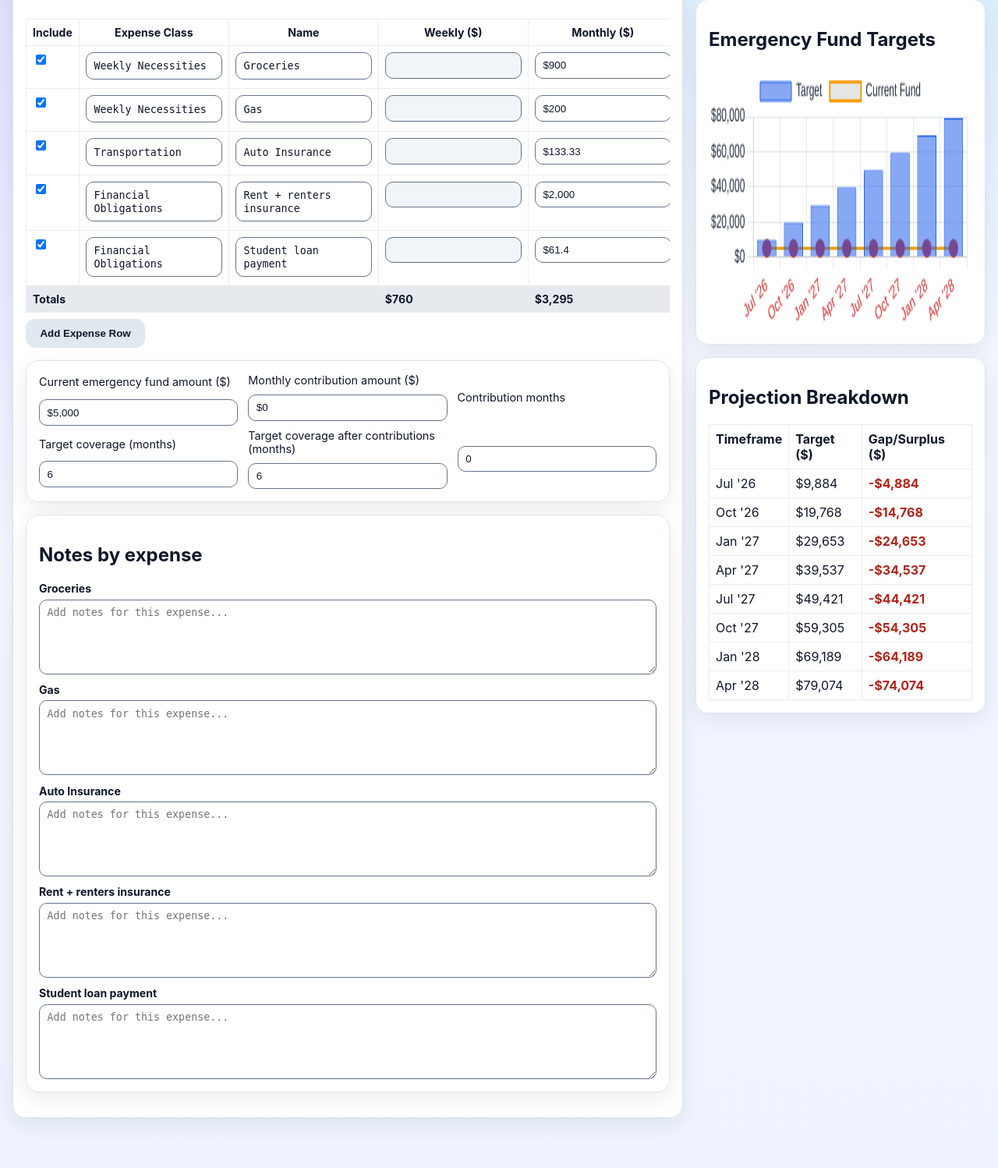
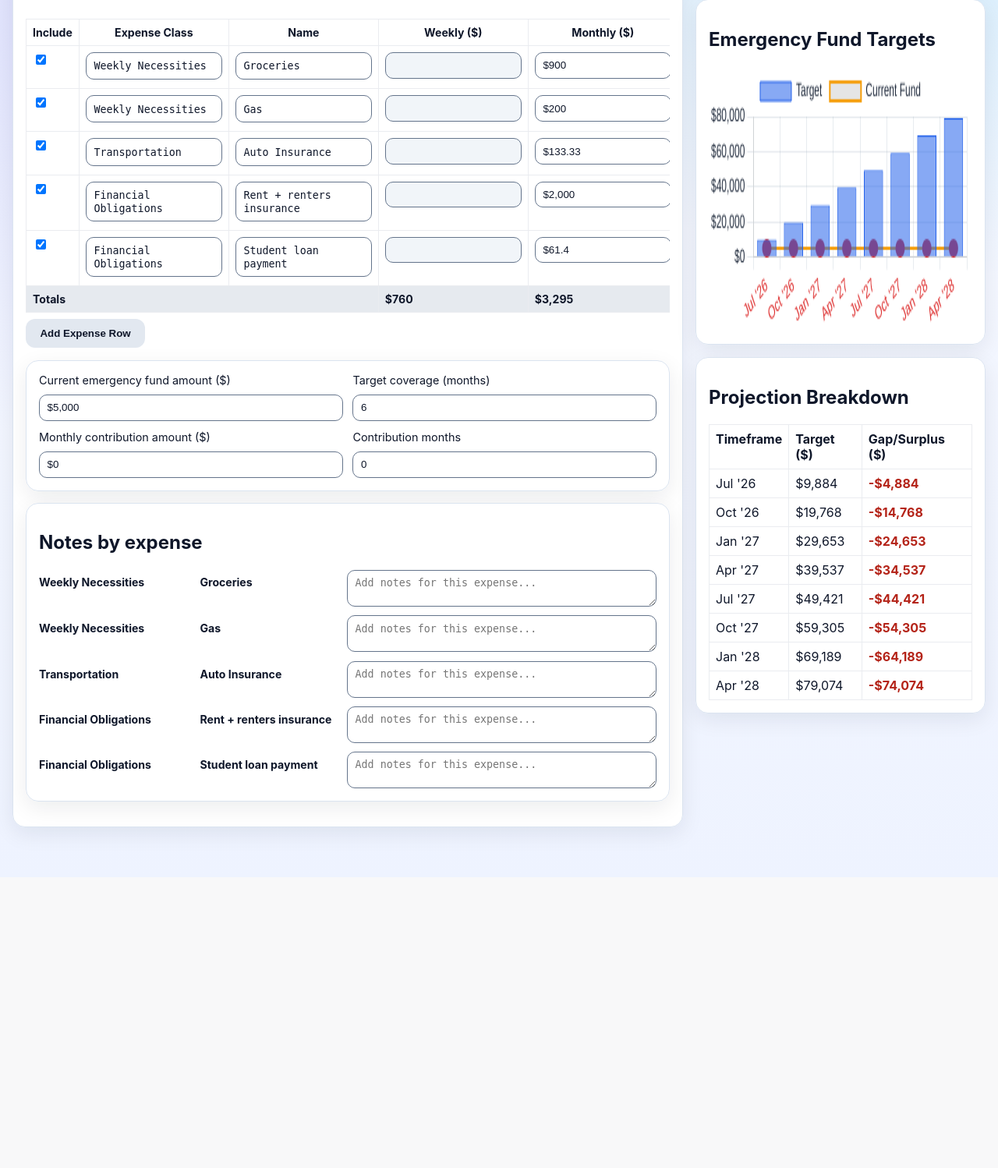
Before and after one commit to sammus46/Financial-Modeling, a Flask app: page /apps/emergency-fund in a window 1280 px wide. Shown: the part 192-1690 px from the top of the page at 78% size. After the commit the page ends 1275 px from the top, so only its background shows below. Run offline with Flask 3, Linux system fonts and the light colour scheme.

Commit message:
Refine emergency fund controls and notes layout

```diff
--- a/app.py
+++ b/app.py
@@ -247,17 +247,12 @@ def parse_emergency_fund_inputs(payload: dict) -> tuple[list[EmergencyExpense],
     if current_target_coverage_months < 0:
         raise ValidationError("Current target coverage months cannot be negative.")
 
-    contribution_target_coverage_months = _parse_float(payload, "contribution_target_coverage_months", default=6.0)
-    if contribution_target_coverage_months < 0:
-        raise ValidationError("Contribution target coverage months cannot be negative.")
-
     return (
         included,
         current_fund_amount,
         monthly_contribution_amount,
         contribution_months,
         current_target_coverage_months,
-        contribution_target_coverage_months,
     )
 
 
@@ -267,7 +262,6 @@ def calculate_emergency_fund(
     monthly_contribution_amount: float,
     contribution_months: int,
     current_target_coverage_months: float,
-    contribution_target_coverage_months: float,
 ) -> dict:
     monthly_amounts = [_to_monthly_amount(expense.weekly_amount, expense.monthly_amount) for expense in expenses]
     total_monthly = sum(monthly_amounts)
@@ -295,8 +289,8 @@ def calculate_emergency_fund(
     projected_horizon_fund = current_fund_amount + monthly_contribution_amount * contribution_horizon_months
     projected_horizon_coverage = (projected_horizon_fund / total_monthly) if total_monthly > 0 else 0.0
     contribution_ratio = (
-        projected_horizon_coverage / contribution_target_coverage_months
-        if contribution_target_coverage_months > 0
+        projected_horizon_coverage / current_target_coverage_months
+        if current_target_coverage_months > 0
         else 0.0
     )
 
@@ -318,7 +312,6 @@ def calculate_emergency_fund(
         "monthly_contribution_amount": monthly_contribution_amount,
         "contribution_months": contribution_months,
         "current_target_coverage_months": current_target_coverage_months,
-        "contribution_target_coverage_months": contribution_target_coverage_months,
         "projected_horizon_coverage_months": projected_horizon_coverage,
     }
 
@@ -611,7 +604,6 @@ def emergency_fund_calculate() -> tuple:
             monthly_contribution_amount,
             contribution_months,
             current_target_coverage_months,
-            contribution_target_coverage_months,
         ) = parse_emergency_fund_inputs(payload)
         result = calculate_emergency_fund(
             expenses,
@@ -619,7 +611,6 @@ def emergency_fund_calculate() -> tuple:
             monthly_contribution_amount,
             contribution_months,
             current_target_coverage_months,
-            contribution_target_coverage_months,
         )
     except ValidationError as exc:
         return jsonify({"error": str(exc)}), 400
--- a/static/emergency_fund.js
+++ b/static/emergency_fund.js
@@ -14,7 +14,6 @@ const currentFundInput = document.getElementById("current_fund_amount");
 const monthlyContributionInput = document.getElementById("monthly_contribution_amount");
 const contributionMonthsInput = document.getElementById("contribution_months");
 const currentTargetCoverageMonthsInput = document.getElementById("current_target_coverage_months");
-const contributionTargetCoverageMonthsInput = document.getElementById("contribution_target_coverage_months");
 const expenseNotesList = document.getElementById("expense-notes-list");
 const totalWeeklyEl = document.getElementById("table-total-weekly");
 const totalMonthlyEl = document.getElementById("table-total-monthly");
@@ -233,8 +232,12 @@ function createRow(row = {}) {
 }
 
 function getNoteLabel(row) {
+  const expenseClass = row.querySelector("td:nth-child(2) textarea")?.value.trim();
   const name = row.querySelector("td:nth-child(3) textarea")?.value.trim();
-  return name || "Untitled expense";
+  return {
+    expenseClass: expenseClass || "Uncategorized",
+    name: name || "Untitled expense",
+  };
 }
 
 function createExpenseNoteRow(row) {
@@ -242,10 +245,14 @@ function createExpenseNoteRow(row) {
   noteRow.className = "expense-note-row";
   noteRow.dataset.rowId = row.dataset.rowId;
 
-  const label = document.createElement("label");
-  label.className = "expense-note-row-label";
-  label.textContent = getNoteLabel(row);
-  label.htmlFor = `expense-note-${row.dataset.rowId}`;
+  const noteLabel = getNoteLabel(row);
+  const classLabel = document.createElement("p");
+  classLabel.className = "expense-note-row-label expense-note-class-label";
+  classLabel.textContent = noteLabel.expenseClass;
+
+  const nameLabel = document.createElement("p");
+  nameLabel.className = "expense-note-row-label expense-note-name-label";
+  nameLabel.textContent = noteLabel.name;
 
   const textarea = document.createElement("textarea");
   textarea.id = `expense-note-${row.dataset.rowId}`;
@@ -262,7 +269,7 @@ function createExpenseNoteRow(row) {
   });
   attachAutoGrow(textarea);
 
-  noteRow.append(label, textarea);
+  noteRow.append(classLabel, nameLabel, textarea);
   return noteRow;
 }
 
@@ -280,9 +287,14 @@ function syncExpenseNotesRows() {
     if (!noteRow) {
       noteRow = createExpenseNoteRow(row);
     }
-    const label = noteRow.querySelector(".expense-note-row-label");
-    if (label) {
-      label.textContent = getNoteLabel(row);
+    const noteLabel = getNoteLabel(row);
+    const classLabel = noteRow.querySelector(".expense-note-class-label");
+    const nameLabel = noteRow.querySelector(".expense-note-name-label");
+    if (classLabel) {
+      classLabel.textContent = noteLabel.expenseClass;
+    }
+    if (nameLabel) {
+      nameLabel.textContent = noteLabel.name;
     }
     return noteRow;
   });
@@ -312,7 +324,6 @@ function saveState() {
     monthly_contribution_amount: parseCurrencyInput(monthlyContributionInput.value),
     contribution_months: Number(contributionMonthsInput.value || 0),
     current_target_coverage_months: Number(currentTargetCoverageMonthsInput.value || 0),
-    contribution_target_coverage_months: Number(contributionTargetCoverageMonthsInput.value || 0),
     expenses: collectExpenses(),
   };
   localStorage.setItem(STORAGE_KEY, JSON.stringify(payload));
@@ -529,7 +540,6 @@ async function calculateEmergencyFund() {
   const monthlyContribution = Number(parseCurrencyInput(monthlyContributionInput.value) || 0);
   const contributionMonths = Number(contributionMonthsInput.value || 0);
   const currentTargetCoverageMonths = Number(currentTargetCoverageMonthsInput.value || 0);
-  const contributionTargetCoverageMonths = Number(contributionTargetCoverageMonthsInput.value || 0);
 
   try {
     const response = await fetch("/api/emergency-fund/calculate", {
@@ -540,7 +550,6 @@ async function calculateEmergencyFund() {
         monthly_contribution_amount: monthlyContribution,
         contribution_months: contributionMonths,
         current_target_coverage_months: currentTargetCoverageMonths,
-        contribution_target_coverage_months: contributionTargetCoverageMonths,
         expenses: collectExpenses(),
       }),
     });
@@ -567,13 +576,12 @@ function initialize() {
   monthlyContributionInput.value = formatCurrencyInput(state?.monthly_contribution_amount ?? monthlyContributionInput.value);
   contributionMonthsInput.value = String(Math.max(0, Number(state?.contribution_months ?? (contributionMonthsInput.value || 0))));
   currentTargetCoverageMonthsInput.value = String(Math.max(0, Number(state?.current_target_coverage_months ?? (currentTargetCoverageMonthsInput.value || 0))));
-  contributionTargetCoverageMonthsInput.value = String(Math.max(0, Number(state?.contribution_target_coverage_months ?? (contributionTargetCoverageMonthsInput.value || 0))));
   addRowButton.addEventListener("click", () => {
     createRow({ enabled: true, active_period: "monthly" });
     saveState();
   });
   calculateButton.addEventListener("click", calculateEmergencyFund);
-  [currentFundInput, monthlyContributionInput, contributionMonthsInput, currentTargetCoverageMonthsInput, contributionTargetCoverageMonthsInput].forEach((input) => {
+  [currentFundInput, monthlyContributionInput, contributionMonthsInput, currentTargetCoverageMonthsInput].forEach((input) => {
     input.addEventListener("input", debounceSaveState);
     input.addEventListener("change", saveState);
   });
--- a/static/styles.css
+++ b/static/styles.css
@@ -822,17 +822,12 @@ body.dark-mode #projection-table td.gap-negative {
 
 .emergency-controls {
   display: grid;
-  grid-template-columns: repeat(auto-fit, minmax(220px, 1fr));
+  grid-template-columns: repeat(2, minmax(220px, 1fr));
   gap: 0.8rem;
 }
 
-.emergency-controls .control-card {
-  display: grid;
-  gap: 0.65rem;
-}
-
 .emergency-controls input {
-  max-width: 16rem;
+  max-width: 100%;
 }
 
 .expense-notes-list {
@@ -842,12 +837,36 @@ body.dark-mode #projection-table td.gap-negative {
 
 .expense-note-row {
   display: grid;
-  gap: 0.35rem;
+  grid-template-columns: minmax(0, 1.1fr) minmax(0, 1fr) minmax(260px, 2.2fr);
+  gap: 0.5rem;
+  align-items: start;
 }
 
 .expense-note-row-label {
   font-size: 0.88rem;
   font-weight: 650;
+  margin: 0;
+  padding-top: 0.5rem;
+  overflow-wrap: anywhere;
+}
+
+.expense-note-row textarea {
+  min-height: 2.5rem;
+  resize: vertical;
+}
+
+@media (max-width: 860px) {
+  .emergency-controls {
+    grid-template-columns: 1fr;
+  }
+
+  .expense-note-row {
+    grid-template-columns: 1fr;
+  }
+
+  .expense-note-row-label {
+    padding-top: 0;
+  }
 }
 
 .tool-back-btn {
--- a/templates/emergency_fund.html
+++ b/templates/emergency_fund.html
@@ -53,7 +53,6 @@
         </div>
 
         <section class="panel emergency-controls">
-          <div class="control-card">
           <label for="current_fund_amount">
             Current emergency fund amount ($)
             <input id="current_fund_amount" type="text" inputmode="decimal" value="$5,000" />
@@ -62,17 +61,10 @@
             Target coverage (months)
             <input id="current_target_coverage_months" type="number" min="0" step="0.5" value="6" />
           </label>
-          </div>
-          <div class="control-card">
           <label for="monthly_contribution_amount">
             Monthly contribution amount ($)
             <input id="monthly_contribution_amount" type="text" inputmode="decimal" value="$0" />
           </label>
-            <label for="contribution_target_coverage_months">
-              Target coverage after contributions (months)
-              <input id="contribution_target_coverage_months" type="number" min="0" step="0.5" value="6" />
-            </label>
-          </div>
           <label for="contribution_months">
             Contribution months
             <input id="contribution_months" type="number" min="0" step="1" value="0" />
```
Lines whose indentation alone changed are shown as unchanged.
